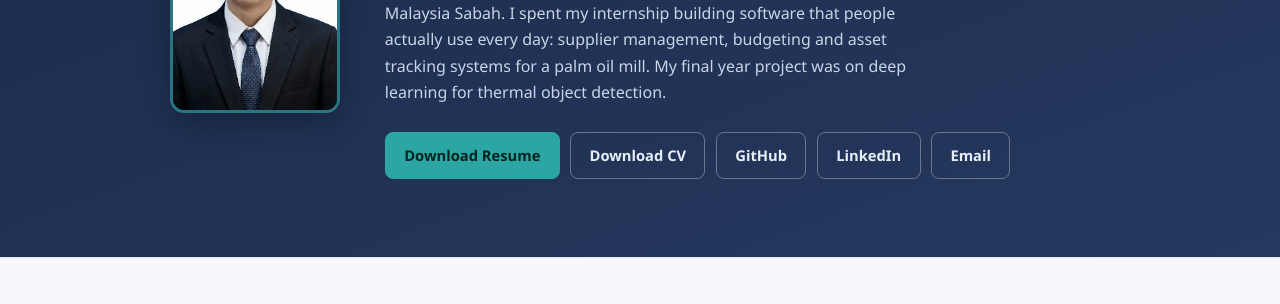
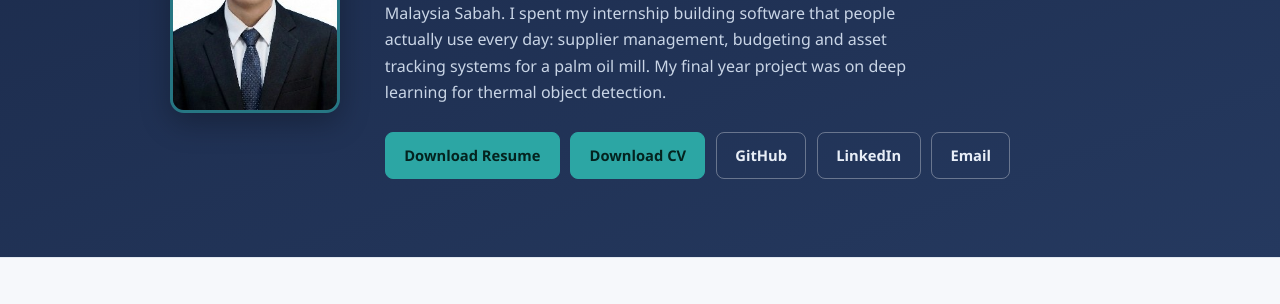
Before and after one commit to lmrkmrcs/lmrkmrcs.github.io, a plain HTML site: page index.html in a window 1280 px wide. Shown: the part 309-613 px from the top of the page. Drawn offline with Linux system fonts and the light colour scheme.

Commit message:
Match Download Resume and Download CV button styles
Both are equally important document downloads, so both now use the same
filled/primary treatment instead of one standing out over the other.

```diff
--- a/index.html
+++ b/index.html
@@ -44,7 +44,7 @@
       </p>
       <div class="cta">
         <a class="btn primary" href="assets/Leomark_Marcus_Resume.pdf" download>Download Resume</a>
-        <a class="btn" href="assets/Leomark_Marcus_CV.pdf" download>Download CV</a>
+        <a class="btn primary" href="assets/Leomark_Marcus_CV.pdf" download>Download CV</a>
         <a class="btn" href="https://github.com/lmrkmrcs" target="_blank" rel="noopener">GitHub</a>
         <a class="btn" href="https://www.linkedin.com/in/leomarkmarcus" target="_blank" rel="noopener">LinkedIn</a>
         <a class="btn" href="mailto:leomark.marcus0202@gmail.com">Email</a>
```
